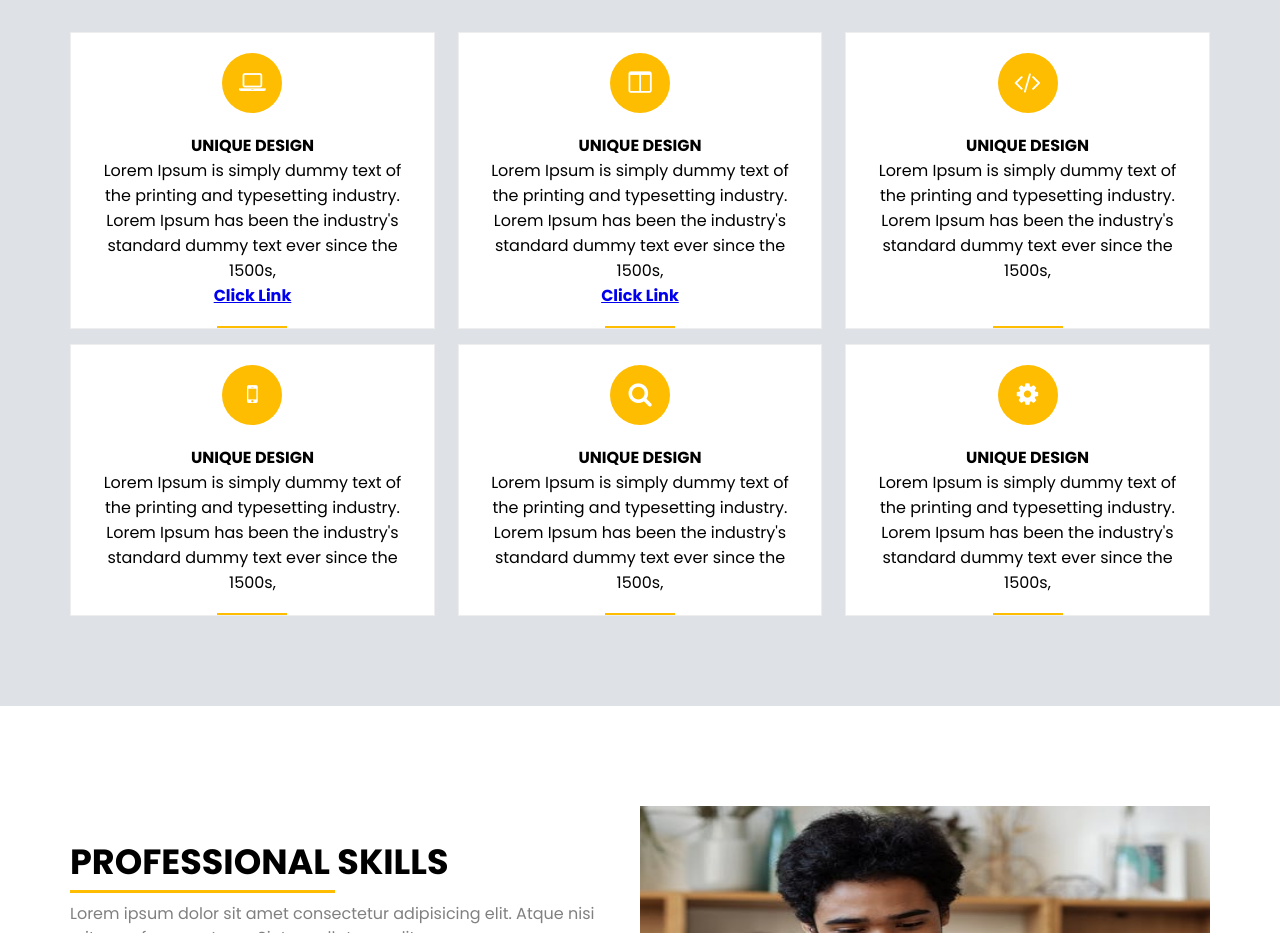
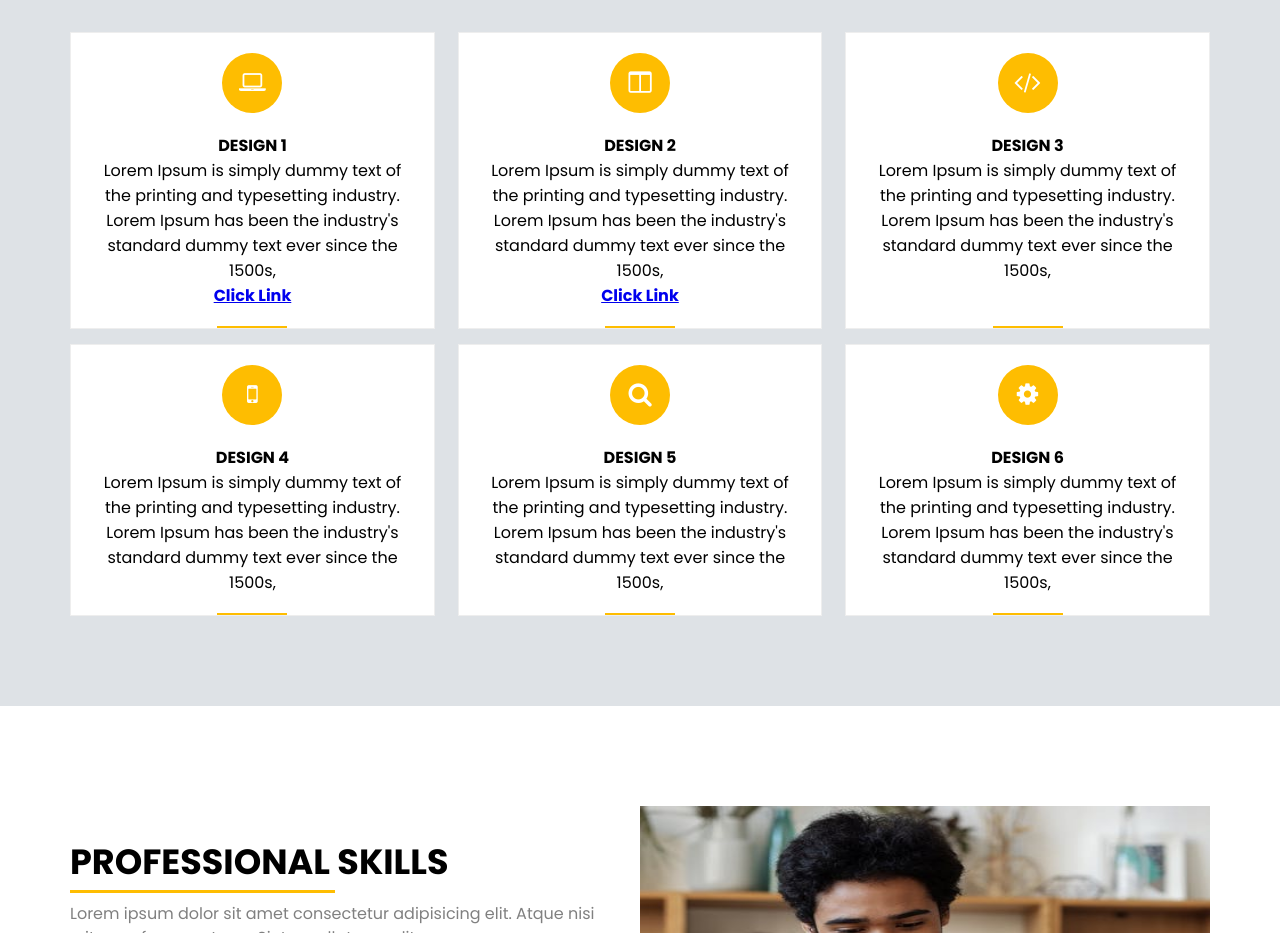
Before and after one commit to souravsoran/portfolio.github.io, a plain HTML site: page index.html in a window 1280 px wide. Shown: the part 1680-2613 px from the top of the page. Drawn offline with Linux system fonts and the light colour scheme; files whose address does not match are found by name.

Commit message:
Update index.html

```diff
--- a/index.html
+++ b/index.html
@@ -156,7 +156,7 @@
                         <div class="icon">
                             <i class="fa fa-laptop"></i>
                         </div>
-                        <h6>Unique design</h6>
+                        <h6>design 1</h6>
                         <p>Lorem Ipsum is simply dummy text of the printing and typesetting industry. Lorem Ipsum has
                             been the industry's standard dummy text ever since the 1500s,
                         </p>
@@ -167,7 +167,7 @@
                         <div class="icon">
                             <i class="fa fa-columns"></i>
                         </div>
-                        <h6>Unique design</h6>
+                        <h6>design 2</h6>
                         <p>Lorem Ipsum is simply dummy text of the printing and typesetting industry. Lorem Ipsum has
                             been the industry's standard dummy text ever since the 1500s,
                         </p>
@@ -178,7 +178,7 @@
                         <div class="icon">
                             <i class="fa fa-code"></i>
                         </div>
-                        <h6>Unique design</h6>
+                        <h6>design 3</h6>
                         <p>Lorem Ipsum is simply dummy text of the printing and typesetting industry. Lorem Ipsum has
                             been the industry's standard dummy text ever since the 1500s,
                         </p>
@@ -188,7 +188,7 @@
                         <div class="icon">
                             <i class="fa fa-mobile"></i>
                         </div>
-                        <h6>Unique design</h6>
+                        <h6>design 4</h6>
                         <p>Lorem Ipsum is simply dummy text of the printing and typesetting industry. Lorem Ipsum has
                             been the industry's standard dummy text ever since the 1500s,
                         </p>
@@ -198,7 +198,7 @@
                         <div class="icon">
                             <i class="fa fa-search"></i>
                         </div>
-                        <h6>Unique design</h6>
+                        <h6>design 5</h6>
                         <p>Lorem Ipsum is simply dummy text of the printing and typesetting industry. Lorem Ipsum has
                             been the industry's standard dummy text ever since the 1500s,
                         </p>
@@ -208,7 +208,7 @@
                         <div class="icon">
                             <i class="fa fa-cog"></i>
                         </div>
-                        <h6>Unique design</h6>
+                        <h6>design 6</h6>
                         <p>Lorem Ipsum is simply dummy text of the printing and typesetting industry. Lorem Ipsum has
                             been the industry's standard dummy text ever since the 1500s,
                         </p>
```
